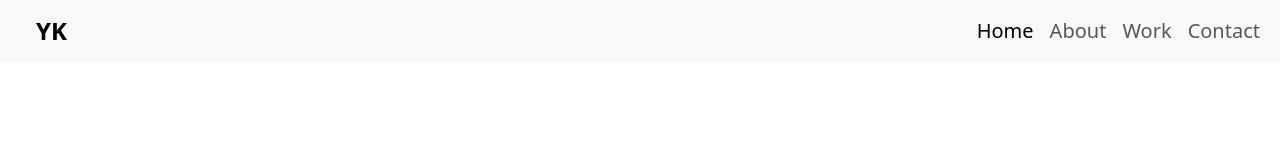
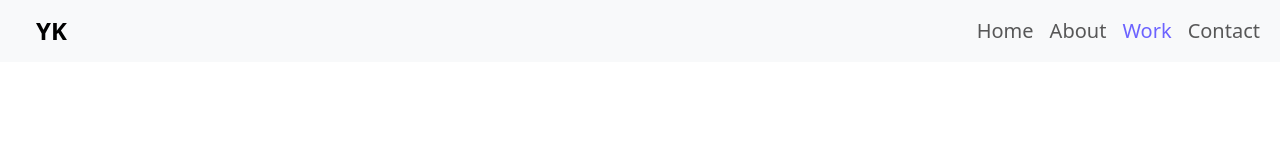
Before and after one commit to yejin-km/Portfolio-project, a plain HTML site: page work.html in a window 1280 px wide. Shown: the top 160 px of the page. Drawn offline with nearby package versions, Linux system fonts and the light colour scheme.

Commit message:
added current active page nav link color

```diff
--- a/src/style.css
+++ b/src/style.css
@@ -53,7 +53,8 @@ figcaption {
   padding: 160px 20px;
 }
 
-.nav-link:hover {
+.nav-link:hover,
+li .active {
   color: var(--primary-color) !important;
   font-weight: 500;
 }
--- a/work.html
+++ b/work.html
@@ -46,7 +46,7 @@
           <ul class="navbar-nav ms-auto">
             <li class="nav-item">
               <a
-                class="nav-link active fs-5"
+                class="nav-link fs-5"
                 aria-current="page"
                 href="index.html"
                 title="link to home page"
@@ -63,7 +63,7 @@
             </li>
             <li class="nav-item">
               <a
-                class="nav-link fs-5"
+                class="nav-link active fs-5"
                 href="work.html"
                 title="link to work page"
                 >Work</a
```
Also changed, not shown: about.html (+2 -2 lines), contact.html (+2 -2 lines).
